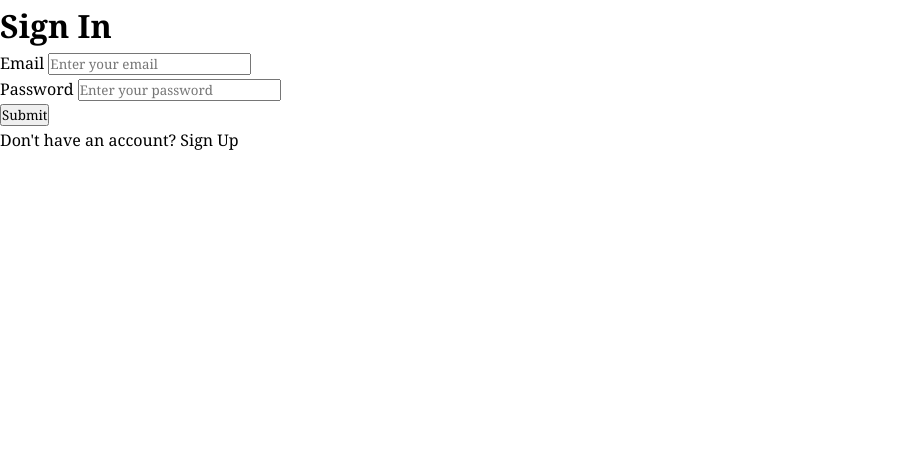
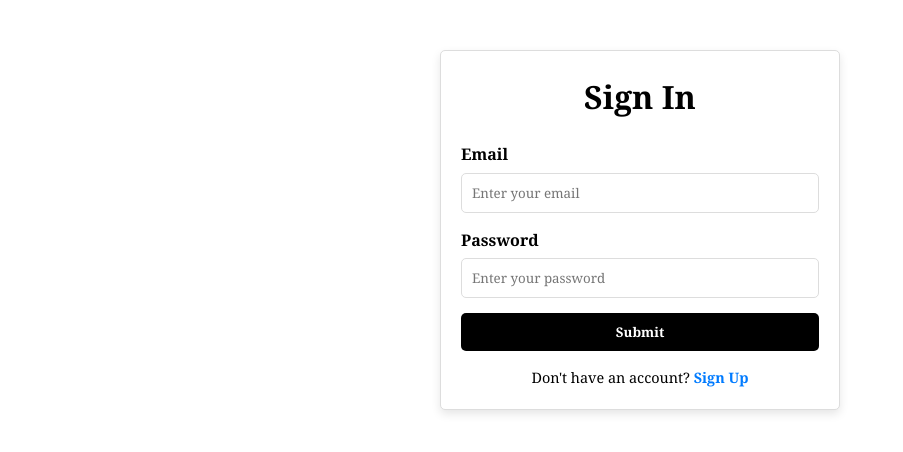
Before and after one commit to finlayhlannon/blog, a plain HTML site: page signin.html in a window 1280 px wide. Shown: the whole page, without its empty margins (0-903 px from the left). Drawn offline with Linux system fonts and the light colour scheme.

Commit message:
Update style.css

```diff
--- a/static/style.css
+++ b/static/style.css
@@ -38,6 +38,19 @@ header {
 .header-left {
   display: flex;
   align-items: center;
+}
+
+/* Profile Icon */
+.profile-icon {
+    width: 40px;
+    height: 40px;
+    border-radius: 50%;
+    cursor: pointer;
+    transition: transform 0.3s ease;
+}
+
+.profile-icon:hover {
+    transform: scale(1.1);
 }
 
 .logo {
@@ -361,6 +374,85 @@ footer {
   border-top: 1px solid #eee;
 }
 
+/* Auth Page */
+.auth-container {
+    max-width: 400px;
+    margin: 50px auto;
+    padding: 20px;
+    border: 1px solid #ddd;
+    border-radius: 5px;
+    background-color: #fff;
+    box-shadow: 0 4px 10px rgba(0, 0, 0, 0.1);
+    text-align: center;
+}
+
+.auth-container h1 {
+    margin-bottom: 20px;
+}
+
+.form-group {
+    margin-bottom: 15px;
+    text-align: left;
+}
+
+.form-group label {
+    display: block;
+    margin-bottom: 5px;
+    font-weight: bold;
+}
+
+.form-group input {
+    width: 100%;
+    padding: 10px;
+    border: 1px solid #ddd;
+    border-radius: 5px;
+}
+
+.auth-btn {
+    width: 100%;
+    padding: 10px;
+    background-color: #000;
+    color: #fff;
+    border: none;
+    border-radius: 5px;
+    cursor: pointer;
+    font-weight: bold;
+    transition: background-color 0.3s ease;
+}
+
+.auth-btn:hover {
+    background-color: #333;
+}
+
+/* Toggle link */
+#toggle-auth-mode {
+    margin-top: 15px;
+    font-size: 0.9rem;
+}
+
+#toggle-auth-mode a {
+    color: #007BFF;
+    text-decoration: none;
+    font-weight: bold;
+}
+
+#toggle-auth-mode a:hover {
+    text-decoration: underline;
+}
+
+/* User name in header */
+.user-name {
+    font-size: 1rem;
+    font-weight: bold;
+    color: #000;
+    cursor: pointer;
+    transition: color 0.3s ease;
+}
+
+.user-name:hover {
+    color: #555;
+}
+
 /* Responsive design */
 @media (max-width: 1024px) {
   .blog-container {
```
